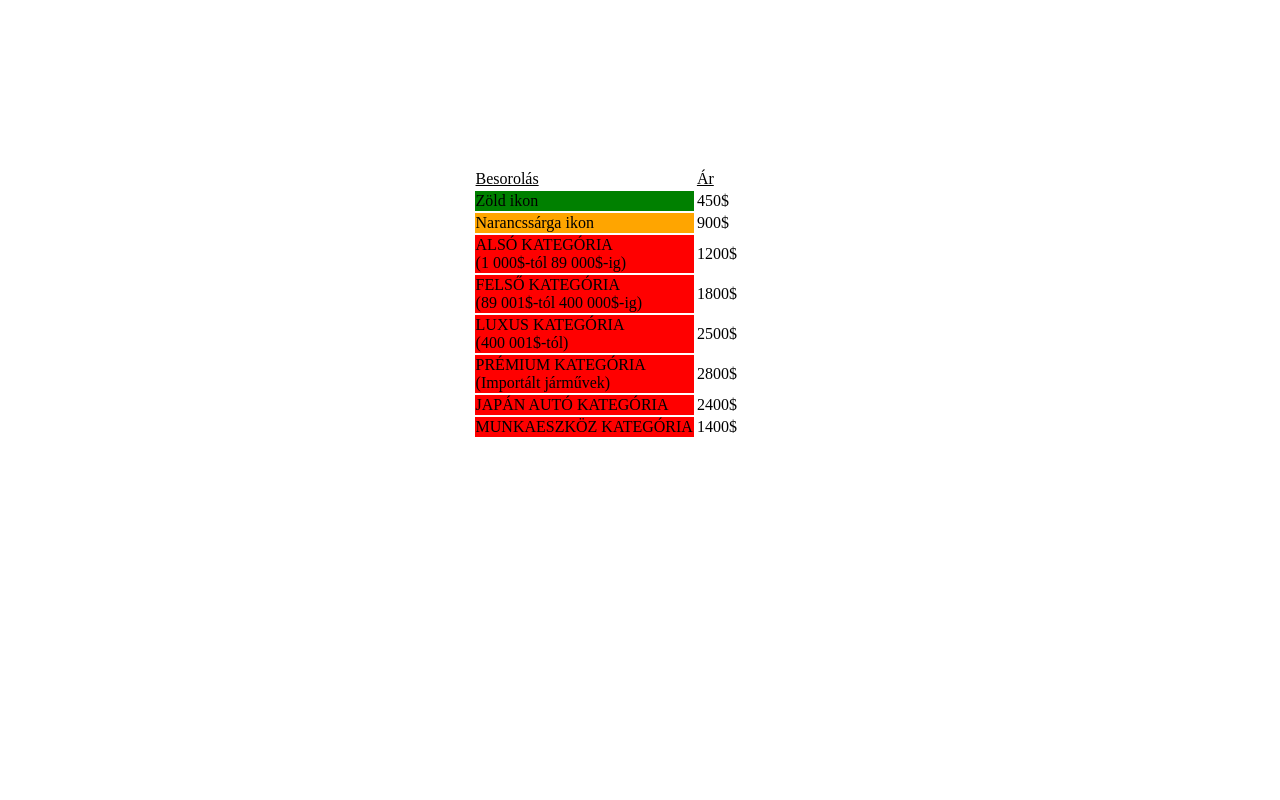
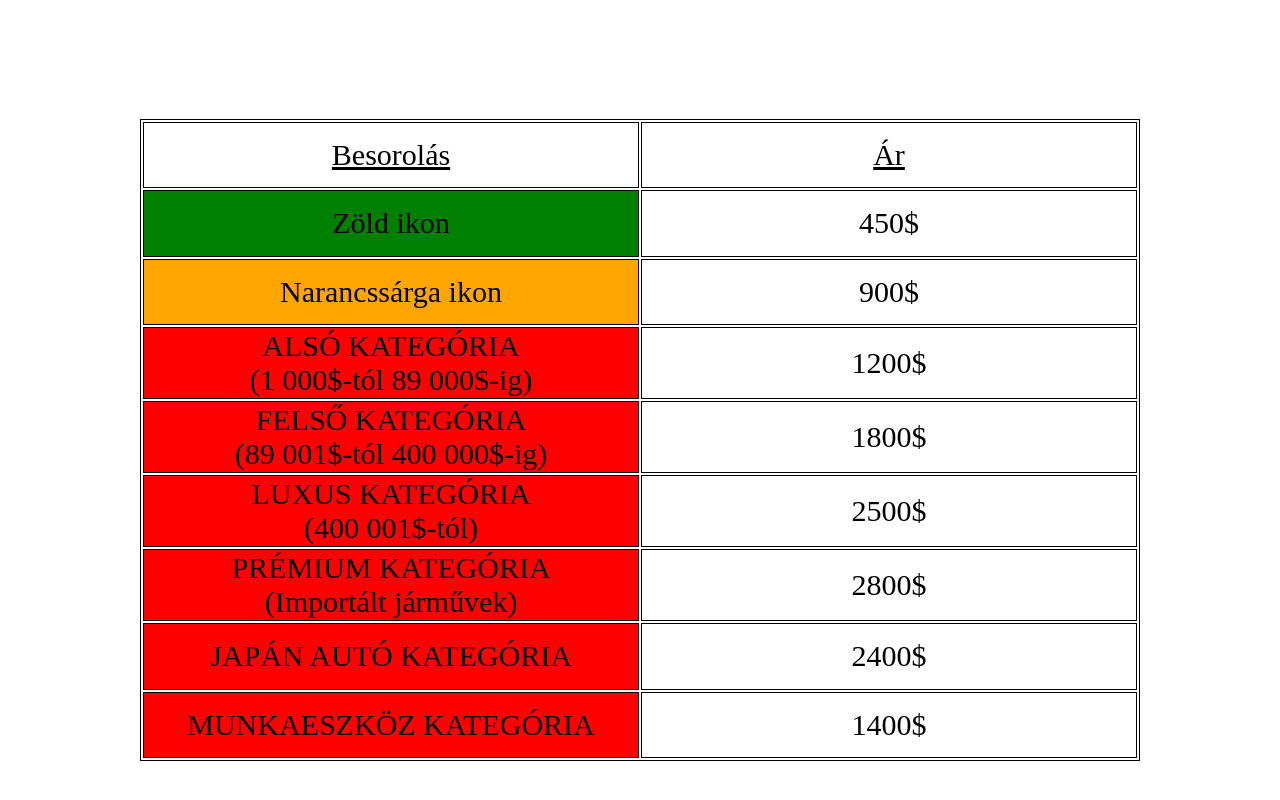
Before and after one commit to Davidk0Fiddler/RetroCars, a plain HTML site: page szereles.html in a window 1280 px wide. Shown: the part 126-926 px from the top of the page. Before the commit the page ends 816 px from the top, so only its background shows below. Drawn offline with Linux system fonts and the light colour scheme.

Commit message:
Szerelési lista hozzáadása

```diff
--- a/style.css
+++ b/style.css
@@ -227,3 +227,32 @@ p {
     margin: auto;
     margin-top: 150px;
 }
+
+.b{
+    margin-top: 400px;
+    margin-bottom: 300px;
+}
+#szerarak{
+    text-align: center;
+    font-variant: small-caps;
+    margin-top: 200px;
+}
+
+table{
+    background-color: #fff;
+    margin: auto;
+    width: 1000px;
+    border: 1px solid black;
+}
+
+tr{
+    width: 100%;
+}
+
+td{
+    width: 50%;
+    height: 62.5px;
+    border: 1px solid black;
+    text-align: center;
+    font-size: 30px;
+}
```
